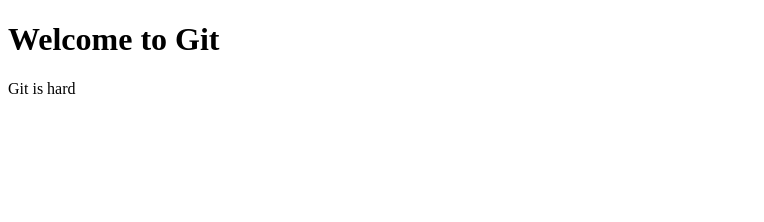
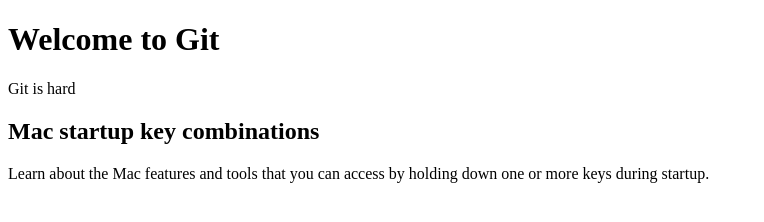
Before and after one commit to CodeWithTendoh/http5114---Class-Work, a plain HTML site: page index.html in a window 1280 px wide. Shown: the whole page, without its empty margins (0-764 px from the left). Drawn offline with Linux system fonts and the light colour scheme.

Commit message:
new update

```diff
--- a/index.html
+++ b/index.html
@@ -9,5 +9,12 @@
     <h1>Welcome to Git</h1>
 
     <p>Git is hard</p>
+
+    <h2>Mac startup key combinations</h2>
+
+    <p>
+      Learn about the Mac features and tools that you can access by holding down
+      one or more keys during startup.
+    </p>
   </body>
 </html>
```
